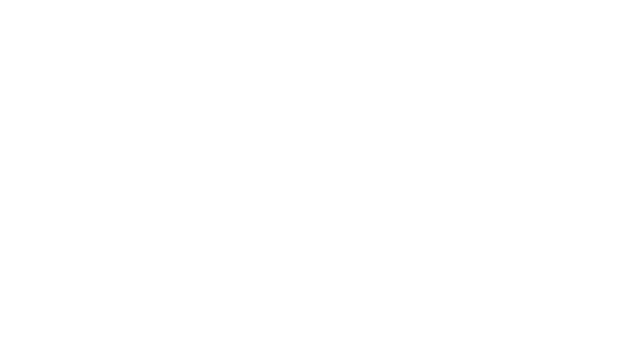
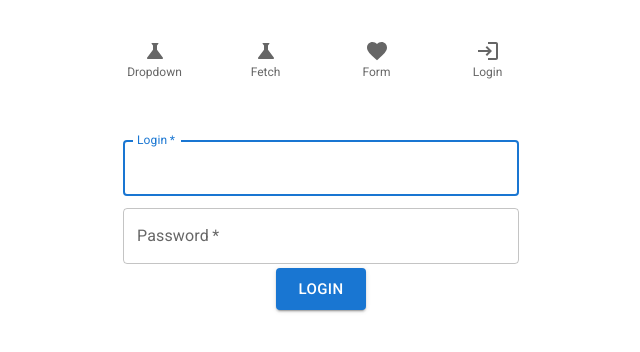
Before and after one commit to tirey93/react-test-app, a React (Vite) app: page /login in a window 1280 px wide. Before the commit this address had no page. Shown: the top 352 px of the page, without its empty margins (319-959 px from the left). Built offline with nearby package versions, Linux system fonts and the light colour scheme.

Commit message:
added login

```diff
--- a/src/App.tsx
+++ b/src/App.tsx
@@ -9,6 +9,7 @@ import Layout from './components/Layout';
 import Dropdown from './components/Dropdown';
 import Form from './components/Form';
 import Fetch from './components/Fetch';
+import Login from './components/Login';
 
 function App() {
   return (
@@ -17,6 +18,7 @@ function App() {
         <Route path="/" element={<Layout />}>
           <Route path="dropdown" element={<Dropdown />} />
           <Route path="fetch" element={<Fetch />} />
+          <Route path="login" element={<Login />} />
           <Route path="form" element={<Form />} />
         </Route>
       </Routes>
--- a/src/components/Layout.tsx
+++ b/src/components/Layout.tsx
@@ -3,6 +3,7 @@ import React from 'react';
 import { BottomNavigation, BottomNavigationAction, Box } from '@mui/material';
 import FavoriteIcon from '@mui/icons-material/Favorite';
 import ScienceIcon from '@mui/icons-material/Science';
+import LoginIcon from '@mui/icons-material/Login';
 
 const Layout = () => {
     const [value, setValue] = React.useState(-1);
@@ -34,6 +35,12 @@ const Layout = () => {
                     label="Form"
                     icon={<FavoriteIcon />}
                 />
+                <BottomNavigationAction
+                    component={Link}
+                    to= "/login"
+                    label="Login"
+                    icon={<LoginIcon />}
+                />
             </BottomNavigation>
         </Box>
 
--- /dev/null
+++ b/src/components/Login.tsx
@@ -0,0 +1,105 @@
+import { Button, Container, TextField, Typography } from "@mui/material";
+import React from "react";
+
+interface LoginProps {
+
+}
+
+interface UserResponse {
+    id: number;
+    name: string;
+    displayName: string;
+    role: string;
+    reservationDisabled: boolean;
+  }
+
+interface LoginState {
+    login: string;
+    password: string;
+    userResponse: UserResponse | null;
+}
+
+class Login extends React.Component<LoginProps, LoginState> {
+    constructor(props: LoginProps) {
+        super(props);
+        this.state = {
+            login: "",
+            password: "",
+            userResponse: null
+        }
+    }
+    onClickButton = async () => {
+        console.log(this.state);
+
+        try {
+            const response = await fetch('https://localhost:7099/Authentication/Login', {
+                method: 'POST',
+                headers: {
+                    'accept': 'text/plain',
+                    'Content-Type': 'application/json',
+                },
+                body: JSON.stringify({
+                    username: this.state.login, // Użyj loginu ze stanu
+                    password: this.state.password, // Użyj hasła ze stanu
+                }),
+                cache: "force-cache"
+            });
+
+            console.log(response);
+            if (!response.ok) {
+                const errorText = await response.text(); // Pobierz treść błędu
+                throw new Error(`HTTP error ${response.status}: ${errorText}`);
+            }
+
+            let loginData = await response.json();
+            this.setState({userResponse: loginData});
+
+            // Przekierowanie lub inna akcja po udanym logowaniu
+            // np.: this.props.history.push('/dashboard');
+
+
+        } catch (error) {
+            console.error('Error during login:', error);
+            // Wyświetl komunikat o błędzie użytkownikowi
+            // np.: alert("Błąd logowania: " + error.message);
+        }
+    }
+    render() {
+
+        return (
+            <>
+                <Container maxWidth="xs">
+                    <TextField
+                        autoFocus
+                        required
+                        margin="dense"
+                        id="login"
+                        name="login"
+                        label="Login"
+                        type="text"
+                        fullWidth
+                        value={this.state.login}
+                        onChange={(event) => this.setState({login: event.target.value})}
+                        />
+                    <TextField
+                        required
+                        margin="dense"
+                        id="passowrd"
+                        name="password"
+                        label="Password"
+                        type="password"
+                        fullWidth
+                        value={this.state.password}
+                        onChange={(event) => this.setState({password: event.target.value})}
+                        />
+                    <Button variant="contained" size="large" onClick={this.onClickButton}>Login</Button>
+                </Container>
+                {
+                    this.state.userResponse && <Typography>Hello {this.state.userResponse.displayName}</Typography>
+                }
+            </>
+         );
+    }
+}
+
+export default Login;
```
